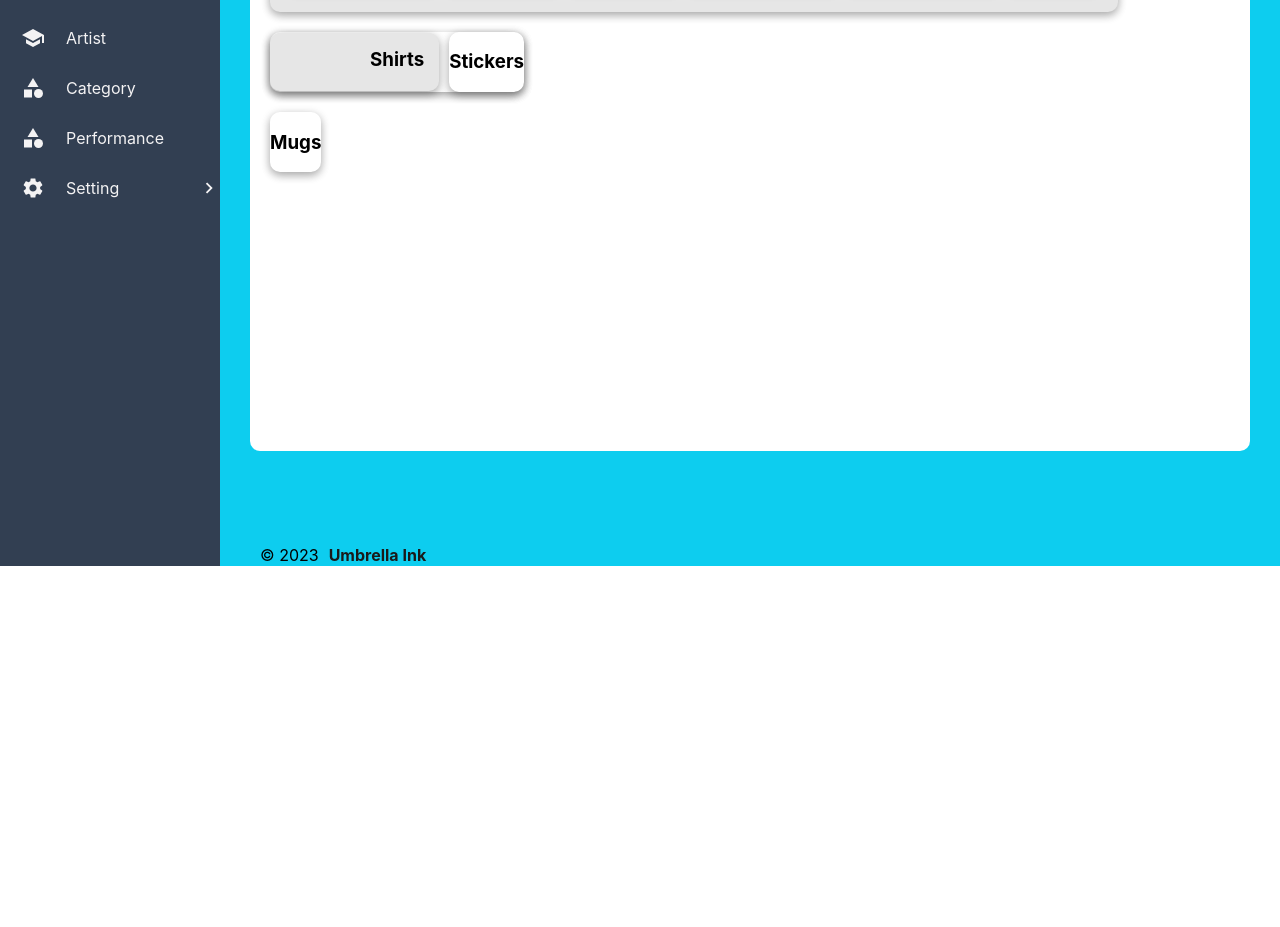
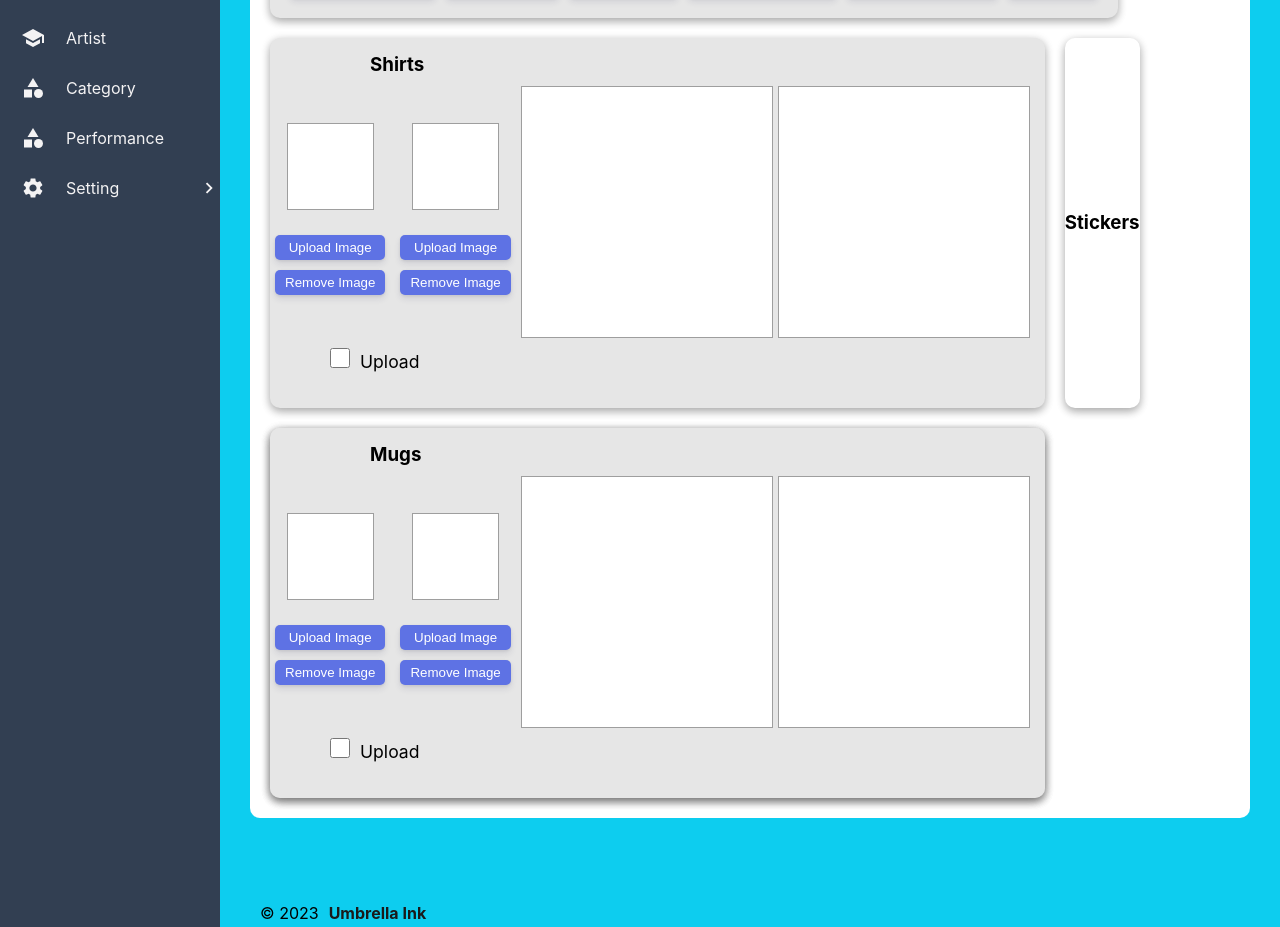
Before and after one commit to NightW0lfff/Zedflow-Project, a React (Create React App) app: page /products/create in a window 1280 px wide. Shown: the part 392-1319 px from the top of the page. Before the commit the page ends 958 px from the top, so only its background shows below. Built offline with nearby package versions, Linux system fonts and the light colour scheme.

Commit message:
Update ImageMockup.js

```diff
--- a/src/Pages/ImageMockup.js
+++ b/src/Pages/ImageMockup.js
@@ -7,30 +7,70 @@ function ImageMockup() {
       <Main className="image-mockup-container">
         <h1 className="product-image title">Product Image</h1>
         <div className="product-image buttons">
-          <button className="btn original-pdf">Original PDF</button>
-          <button className="btn light-pdf">For Light</button>
-          <button className="btn dark-pdf">For Dark</button>
-          <button className="btn sticker-pdf">Stickers PDF</button>
-          <button className="btn sticker-png">Stickers PNG</button>
-          <button className="btn create">Create</button>
+          <button>Original PDF</button>
+          <button>For Light</button>
+          <button>For Dark</button>
+          <button>Stickers PDF</button>
+          <button>Stickers PNG</button>
+          <button>Create</button>
         </div>
-        <div className="product-image S&Scontainer">
+        <div className="product-image-SScontainer">
           <div className="product-image shirts">
             <h3>Shirts</h3>
-            <div className="shirt-logo-container">
-              <div className="shirt-light-logo">
-                <title className="shirt-light-logo-title">Adult Tees</title>
-                <div className="shirt"></div>
+            <div className="shirt-card-container">
+              <div className="shirt-logo-container">
+                <div className="image-box" src="" alt="" />
+                <div className="image-btn">
+                  <button>Upload Image</button>
+                  <button>Remove Image</button>
+                </div>
               </div>
-              <div className="shirt-dark-logo"></div>
+              <div className="shirt-logo-container">
+                <div className="image-box" src="" alt="" />
+                <div className="image-btn">
+                  <button>Upload Image</button>
+                  <button>Remove Image</button>
+                </div>
+              </div>
+              <div className="product-image-box mockup" src="" alt="" />
+              <div className="product-image-box mockup" src="" alt="" />
             </div>
+            <span className="input-container">
+              <input type="checkbox" />
+              Upload
+            </span>
           </div>
+          <div className="product-image-container"></div>
           <div className="product-image stickers">
             <h3>Stickers</h3>
           </div>
         </div>
         <div className="product-image mugs">
-          <h3>Mugs</h3>
+          <div className="product-image shirts">
+            <h3>Mugs</h3>
+            <div className="shirt-card-container">
+              <div className="shirt-logo-container">
+                <div className="image-box" src="" alt="" />
+                <div className="image-btn">
+                  <button>Upload Image</button>
+                  <button>Remove Image</button>
+                </div>
+              </div>
+              <div className="shirt-logo-container">
+                <div className="image-box" src="" alt="" />
+                <div className="image-btn">
+                  <button>Upload Image</button>
+                  <button>Remove Image</button>
+                </div>
+              </div>
+              <div className="product-image-box mockup" src="" alt="" />
+              <div className="product-image-box mockup" src="" alt="" />
+            </div>
+            <span className="input-container">
+              <input type="checkbox" />
+              Upload
+            </span>
+          </div>
         </div>
       </Main>
     </div>
```
